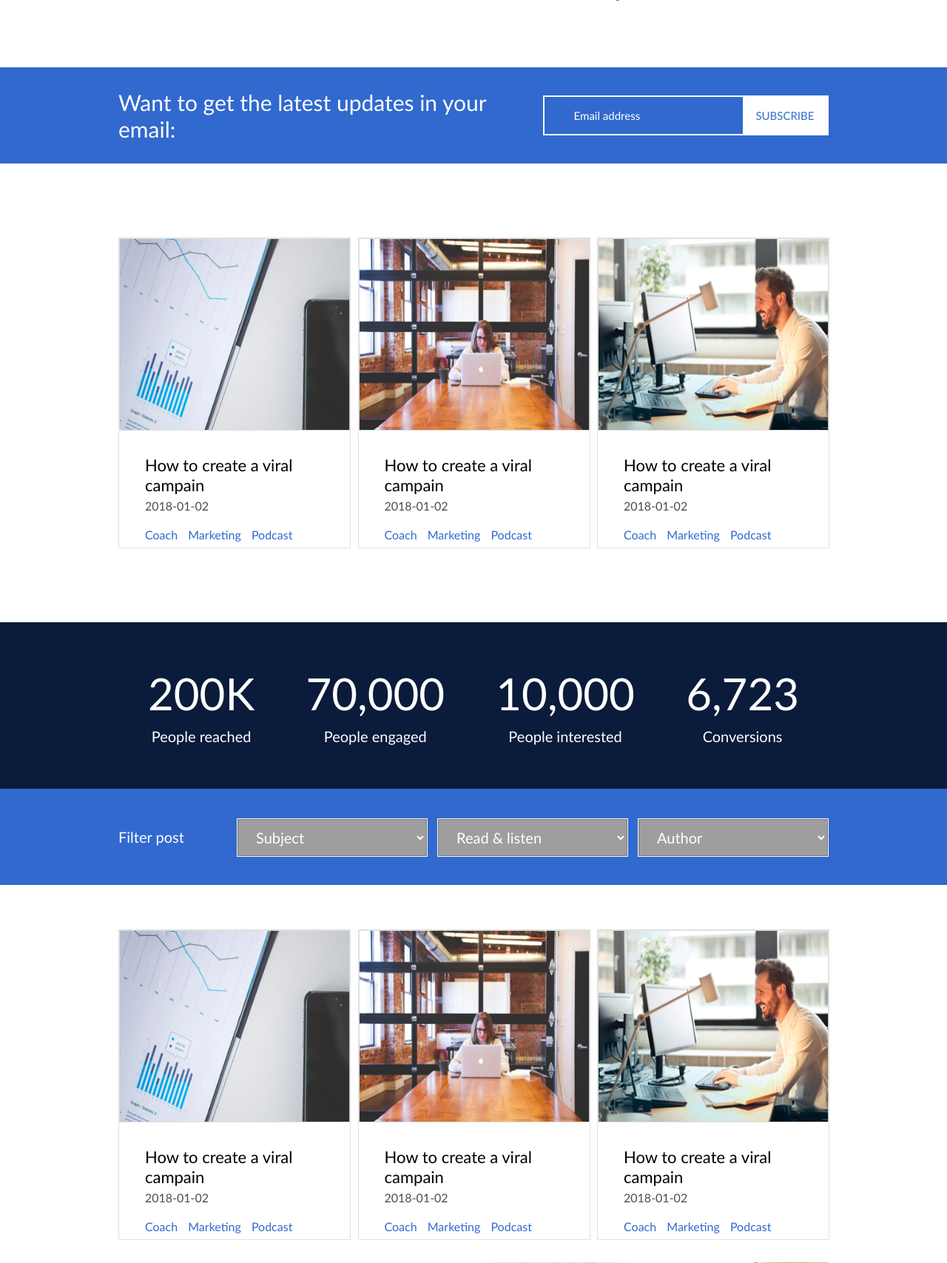
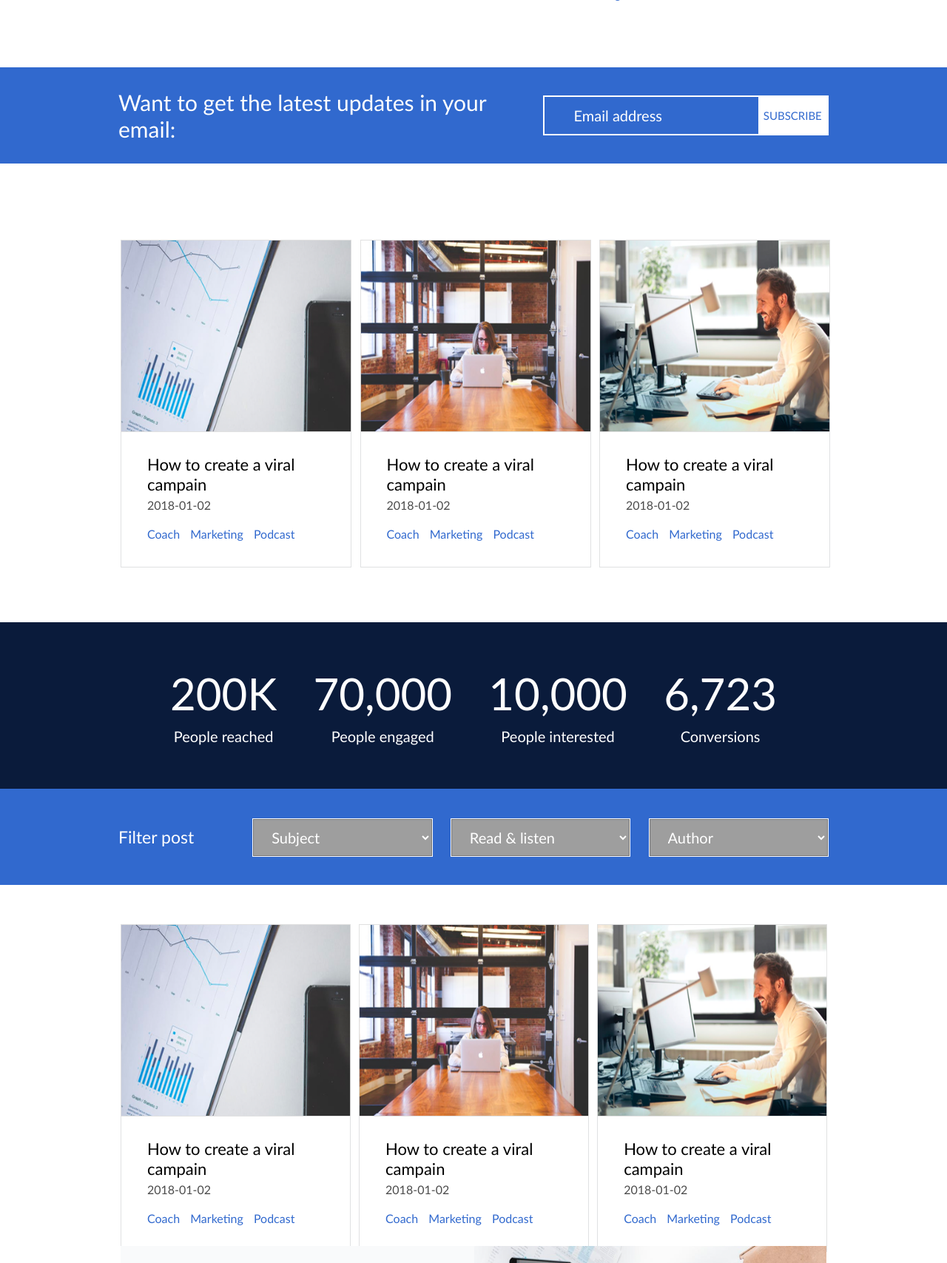
Before and after one commit to anvandarnamnet/naesandfriends, a PHP site: page /blank.html in a window 1280 px wide. Shown: the part 540-2247 px from the top of the page at 74% size. Run offline with PHP 8.4, Linux system fonts and the light colour scheme; grey boxes are pictures that could not be loaded.

Commit message:
Design fixes

```diff
--- a/HTML/blank.html
+++ b/HTML/blank.html
@@ -59,7 +59,9 @@
     <section class="big-section-2">
         <div class="content-2">
             <div class="three-photos">
+                <div class="image-container">
                     <img src="i1.png" alt="image">
+                </div>
                 <div class="text-under-image">
                     <p class="tui-head">How to create a viral campain</p>
                     <p class="tui-date">2018-01-02</p>
@@ -72,7 +74,9 @@
                 </div>
             </div>
             <div class="three-photos">
+                <div class="image-container">
                     <img src="i2.png" alt="image">
+                </div>
                 <div class="text-under-image">
                         <p class="tui-head">How to create a viral campain</p>
                         <p class="tui-date">2018-01-02</p>
@@ -85,7 +89,9 @@
                     </div>
             </div>
             <div class="three-photos">
+                <div class="image-container">
                     <img src="i3.png" alt="image">
+                </div>
                 <div class="text-under-image">
                         <p class="tui-head">How to create a viral campain</p>
                         <p class="tui-date">2018-01-02</p>
@@ -126,8 +132,8 @@
                 <select>
                     <option value="option 1">Subject</option>
                     <option value="option 1">Option 1</option>
-                    <option value="option 1">Option 1</option>
-                    <option value="option 1">Option 1</option>
+                    <option value="option 1">Option 2</option>
+                    <option value="option 1">Option 3</option>
                 </select>
             </div>
 
@@ -135,16 +141,16 @@
                 <select>
                     <option value="option 1">Read &amp listen</option>
                     <option value="option 1">Option 1</option>
-                    <option value="option 1">Option 1</option>
-                    <option value="option 1">Option 1</option>
+                    <option value="option 1">Option 2</option>
+                    <option value="option 1">Option 3</option>
                 </select>
             </div>
             <div class="select-box">
                 <select>
                     <option value="option 1">Author</option>
                     <option value="option 1">Option 1</option>
-                    <option value="option 1">Option 1</option>
-                    <option value="option 1">Option 1</option>
+                    <option value="option 1">Option 2</option>
+                    <option value="option 1">Option 3</option>
                 </select>
             </div>
         </div>
@@ -154,7 +160,9 @@
         <div class="grid">
             <div class="first-row-grid">
                 <div class="three-photos">
+                    <div class="image-container">
                         <img src="i1.png" alt="image">
+                    </div>
                     <div class="text-under-image">
                         <p class="tui-head">How to create a viral campain</p>
                         <p class="tui-date">2018-01-02</p>
@@ -167,7 +175,9 @@
                     </div>
                 </div>
                 <div class="three-photos">
+                    <div class="image-container">
                         <img src="i2.png" alt="image">
+                    </div>
                     <div class="text-under-image">
                             <p class="tui-head">How to create a viral campain</p>
                             <p class="tui-date">2018-01-02</p>
@@ -180,7 +190,9 @@
                         </div>
                 </div>
                 <div class="three-photos">
+                    <div class="image-container">
                         <img src="i3.png" alt="image">
+                    </div>
                     <div class="text-under-image">
                             <p class="tui-head">How to create a viral campain</p>
                             <p class="tui-date">2018-01-02</p>
@@ -216,7 +228,9 @@
             </div>
             <div class="third-row-grid">
                 <div class="two-photos">
+                    <div class="image-container">
                         <img src="computer.png" alt="image">
+                    </div>
                     <div class="text-under-image">
                             <p class="tui-head">How to create a viral campain</p>
                             <p class="tui-date">2018-01-02</p>
@@ -229,7 +243,9 @@
                     </div>
                 </div>
                 <div class="two-photos">
+                    <div class="image-container">
                         <img src="lookingatphone.png" alt="image">
+                    </div>
                     <div class="text-under-image">
                             <p class="tui-head">How to create a viral campain</p>
                             <p class="tui-date">2018-01-02</p>
@@ -244,7 +260,9 @@
             </div>
             <div class="fourth-row-grid">
                 <div class="three-photos">
+                    <div class="image-container">
                         <img src="graphs.png" alt="image">
+                    </div>
                     <div class="text-under-image">
                         <p class="tui-head">How to create a viral campain</p>
                         <p class="tui-date">2018-01-02</p>
@@ -257,7 +275,9 @@
                     </div>
                 </div>
                 <div class="three-photos">
+                    <div class="image-container">
                         <img src="computer1.png" alt="image">
+                    </div>
                     <div class="text-under-image">
                             <p class="tui-head">How to create a viral campain</p>
                             <p class="tui-date">2018-01-02</p>
@@ -270,7 +290,9 @@
                         </div>
                 </div>
                 <div class="three-photos">
+                    <div class="image-container">
                         <img src="computer2.png" alt="image">
+                    </div>
                     <div class="text-under-image">
                             <p class="tui-head">How to create a viral campain</p>
                             <p class="tui-date">2018-01-02</p>
@@ -285,7 +307,9 @@
             </div>
             <div class="fifth-row-grid">
                 <div class="two-photos">
+                    <div class="image-container">
                         <img src="computer3.png" alt="image">
+                    </div>
                     <div class="text-under-image">
                         <p class="tui-head">How to create a viral campain</p>
                         <p class="tui-date">2018-01-02</p>
@@ -297,7 +321,9 @@
                     </div>
                 </div>
                 <div class="two-photos">
+                    <div class="image-container">
                         <img src="computerwindow.png" alt="image">
+                    </div>
                     <div class="text-under-image">
                         <p class="tui-head">How to create a viral campain</p>
                         <p class="tui-date">2018-01-02</p>
--- a/HTML/css/main.css
+++ b/HTML/css/main.css
@@ -132,12 +133,13 @@ header {
       -webkit-box-flex: 2;
       -ms-flex: 2;
       flex: 2;
-      font-size: 15px;
+      font-size: 20px;
       height: 100%;
       background-color: #3169ce;
       padding-left: 40px;
       border: none;
-      color: #fff; }
+      color: #fff;
+      outline: none; }
       .small-bar-1 form input[type=text]::-webkit-input-placeholder {
         /* WebKit browsers */
         color: #fff; }
@@ -172,25 +177,39 @@ header {
     display: grid;
     grid-template-columns: 32.5% 32.5% 32.5%;
     grid-column-gap: 1.2%; }
-  .big-section-2 .three-photos {
-    border: 1px solid #E0E1E2;
+    .big-section-2 .content-2 .three-photos {
+      width: 100%;
+      border: 3px solid transparent; }
+      .big-section-2 .content-2 .three-photos:hover {
+        cursor: pointer;
+        border: 3px solid #4ca852;
+        -webkit-transition-duration: 0.1s;
+        -o-transition-duration: 0.1s;
+        transition-duration: 0.1s;
+        -webkit-transition-timing-function: ease-out;
+        -o-transition-timing-function: ease-out;
+        transition-timing-function: ease-out; }
+      .big-section-2 .content-2 .three-photos .image-container {
+        height: 260px; }
+        .big-section-2 .content-2 .three-photos .image-container img {
+          height: 100%;
           width: 100%; }
-    .big-section-2 .three-photos img {
-      height: 260px;
-      width: 100%; }
-    .big-section-2 .three-photos .text-under-image {
-      padding: 30px 35px 0 35px; }
-      .big-section-2 .three-photos .text-under-image .tui-head {
+      .big-section-2 .content-2 .three-photos .text-under-image {
+        padding: 30px 35px 35px 35px;
+        border-right: 1px solid #E0E1E2;
+        border-bottom: 1px solid #E0E1E2;
+        border-left: 1px solid #E0E1E2; }
+        .big-section-2 .content-2 .three-photos .text-under-image .tui-head {
           font-size: 22px; }
-      .big-section-2 .three-photos .text-under-image .tui-date {
+        .big-section-2 .content-2 .three-photos .text-under-image .tui-date {
           opacity: 0.7;
           padding: 5px 0 20px 0; }
-      .big-section-2 .three-photos .text-under-image .tui-links {
+        .big-section-2 .content-2 .three-photos .text-under-image .tui-links {
           word-spacing: 10px; }
-        .big-section-2 .three-photos .text-under-image .tui-links a {
+          .big-section-2 .content-2 .three-photos .text-under-image .tui-links a {
             text-decoration: none;
             color: #3169ce; }
-          .big-section-2 .three-photos .text-under-image .tui-links a:hover {
+            .big-section-2 .content-2 .three-photos .text-under-image .tui-links a:hover {
               opacity: 0.6; }
 
 .big-bar {
@@ -207,7 +226,7 @@ header {
   -webkit-box-pack: justify;
   -ms-flex-pack: justify;
   justify-content: space-between;
-  padding: 0 200px 0 200px; }
+  padding: 0 230px 0 230px; }
   .big-bar .big-bar-text {
     background-color: transparent;
     color: #fff;
@@ -235,16 +254,17 @@ header {
   -ms-flex-pack: justify;
   justify-content: space-between; }
   .small-bar-2 p {
+    cursor: default;
     -webkit-box-flex: 1;
     -ms-flex: 1;
     flex: 1;
     background-color: transparent;
-    font-size: 20px;
+    font-size: 23px;
     color: white; }
   .small-bar-2 .selectors {
-    -webkit-box-flex: 5;
-    -ms-flex: 5;
-    flex: 5;
+    -webkit-box-flex: 4.3;
+    -ms-flex: 4.3;
+    flex: 4.3;
     height: 50px;
     width: 100%;
     display: -webkit-box;
@@ -256,11 +276,11 @@ header {
     background-color: #3169ce; }
     .small-bar-2 .selectors .select-box {
       height: 100%;
-      width: 32%;
+      width: 31%;
       border: 1px solid #fff;
       display: inline-block; }
       .small-bar-2 .selectors .select-box select {
-        background: #fff url("dropdownarrow.png") no-repeat 95% 0;
+        background: url("dropdownarrow.png") repeat 0 0;
         padding: 10px 50px 10px 20px;
         background-color: #3169ce;
         height: 100%;
@@ -276,21 +297,35 @@ header {
   padding-bottom: 100px;
   padding-left: 12.5%;
   padding-right: 12.5%;
-  padding-top: 60px;
-  padding-bottom: 60px; }
+  padding-top: 50px;
+  padding-bottom: 15px; }
   .grid-section .grid .first-row-grid {
     height: 420px;
     display: grid;
-    grid-template-columns: 32.5%  32.5%  32.5%;
+    grid-template-columns: 32.35%  32.35%  32.35%;
     grid-column-gap: 1.2%; }
     .grid-section .grid .first-row-grid .three-photos {
-      border: 1px solid #E0E1E2;
-      width: 100%; }
-      .grid-section .grid .first-row-grid .three-photos img {
-        height: 260px;
+      width: 100%;
+      border: 3px solid transparent; }
+      .grid-section .grid .first-row-grid .three-photos:hover {
+        cursor: pointer;
+        border: 3px solid #4ca852;
+        -webkit-transition-duration: 0.1s;
+        -o-transition-duration: 0.1s;
+        transition-duration: 0.1s;
+        -webkit-transition-timing-function: ease-out;
+        -o-transition-timing-function: ease-out;
+        transition-timing-function: ease-out; }
+      .grid-section .grid .first-row-grid .three-photos .image-container {
+        height: 260px; }
+        .grid-section .grid .first-row-grid .three-photos .image-container img {
+          height: 100%;
           width: 100%; }
       .grid-section .grid .first-row-grid .three-photos .text-under-image {
-        padding: 30px 35px 0 35px; }
+        padding: 30px 35px 35px 35px;
+        border-right: 1px solid #E0E1E2;
+        border-bottom: 1px solid #E0E1E2;
+        border-left: 1px solid #E0E1E2; }
         .grid-section .grid .first-row-grid .three-photos .text-under-image .tui-head {
           font-size: 22px; }
         .grid-section .grid .first-row-grid .three-photos .text-under-image .tui-date {
--- a/HTML/main.scss
+++ b/HTML/main.scss
@@ -105,18 +105,33 @@ $darker-blue: #1f2737;
     }
 }
 
+
 @mixin three-pix {
 
     .three-photos {
 
-        border: 1px solid #E0E1E2;
         width: 100%;
-        img {
+        border: 3px solid transparent;
+        &:hover {
+            cursor: pointer;
+            border: 3px solid #4ca852;
+            transition-duration: 0.1s;
+            transition-timing-function: ease-out;
+        }
+        .image-container {
             height: 260px;
-            width: 100%;
+            img {
+                height: 100%;
+                width: 100%;
+            }
         }
+
         .text-under-image {
-            padding: 30px 35px 0 35px;
+
+            padding: 30px 35px 35px 35px;
+            border-right: 1px solid #E0E1E2;
+            border-bottom: 1px solid #E0E1E2;
+            border-left: 1px solid #E0E1E2;
             .tui-head {
                 font-size: 22px;
             }
@@ -136,6 +152,54 @@ $darker-blue: #1f2737;
             }
         }
     }
+}
+
+@mixin two-pix {
+    padding: 10px 0 0 0;
+        display: grid;
+        grid-template-columns: 49.2% 49.2%;
+        grid-column-gap: 1em;
+        height: 400px;
+        .two-photos {
+            border: 3px solid transparent;
+            &:hover {
+                cursor: pointer;
+                border: 3px solid #4ca852;
+                transition-duration: 0.1s;
+                transition-timing-function: ease-out;
+            }
+            .image-container {
+                height: 260px;
+                img {
+                    height: 100%;
+                    width: 100%;
+                }
+            }
+
+            .text-under-image {
+                padding: 30px 35px 35px 35px;
+                border-right: 1px solid #E0E1E2;
+                border-bottom: 1px solid #E0E1E2;
+                border-left: 1px solid #E0E1E2;
+                .tui-head {
+                    font-size: 22px;
+                }
+                .tui-date {
+                    opacity: 0.7;
+                    padding: 5px 0 20px 0;
+                }
+                .tui-links {
+                    word-spacing: 10px;
+                    a {
+                        text-decoration: none;
+                        color: $lighter-blue;
+                        &:hover {
+                            opacity: 0.6;
+                        }
+                    }
+                }
+            }
+        }
 }
 
 header {
@@ -201,15 +266,17 @@ header {
         height: 50px;
         width: 440px;
         display: flex;
+
         input[type=text]{
             flex: 2;
-            font-size: 15px;
+            font-size: 20px;
             height: 100%;
             background-color: $lighter-blue;
             @include placeholder-color(#fff);
             padding-left: 40px;
             border: none;
             color: #fff;
+            outline: none;
         }
         input[type=submit]{
             flex: 1;
@@ -231,8 +302,9 @@ header {
         display: grid;
         grid-template-columns: 32.5% 32.5% 32.5%;
         grid-column-gap: 1.2%;
+        @include three-pix;
     }
-    @include three-pix;
+
 }
 
 .big-bar {
@@ -242,7 +314,7 @@ header {
     display: flex;
     align-items: center;
     justify-content: space-between;
-    padding: 0 200px 0 200px;
+    padding: 0 230px 0 230px;
     .big-bar-text {
         background-color: transparent;
         color: #fff;
@@ -262,29 +334,31 @@ header {
 .small-bar-2 {
     @include bar-style;
     p {
+        cursor: default;
         flex: 1;
         background-color: transparent;
-        font-size: 20px;
+        font-size: 23px;
         color: white;
     }
     .selectors {
-        flex: 5;
+        flex: 4.3;
         height: 50px;
         width: 100%;
         display: flex;
         justify-content: space-between;
         background-color: $lighter-blue;
+
         .select-box {
 
             height: 100%;
-            width: 32%;
+            width: 31%;
             border: 1px solid #fff;
             display: inline-block;
 
 
             select {
 
-            background:#fff url('dropdownarrow.png') no-repeat 95% 0;
+            background: url("dropdownarrow.png") repeat 0 0;
             //margin: 30px 0;
             padding: 10px 50px 10px 20px;
             background-color: $lighter-blue;
@@ -304,22 +378,21 @@ header {
 .grid-section {
     background-color: #fff;
     @include big-container;
-    padding-top: 60px;
-    padding-bottom: 60px;
+    padding-top: 50px;
+    padding-bottom: 15px;
     .grid {
         //height: 2350px;
 
     .first-row-grid {
         height: 420px;
-
         display: grid;
-        grid-template-columns: 32.5%  32.5%  32.5%;
+        grid-template-columns: 32.35%  32.35%  32.35%;
         grid-column-gap: 1.2%;
         @include three-pix;
     }
     .second-row-grid {
-        padding-top: 30px;
-
+        padding-top: 15px;
+        border: 3px solid transparent;
         display: flex;
 
         height: 360px;
```
Also changed, not shown: other parts of HTML/css/main.css (+70 -17 lines), other parts of HTML/main.scss (+11 -64 lines), 1 other file. Lines whose indentation alone changed are shown as unchanged.
